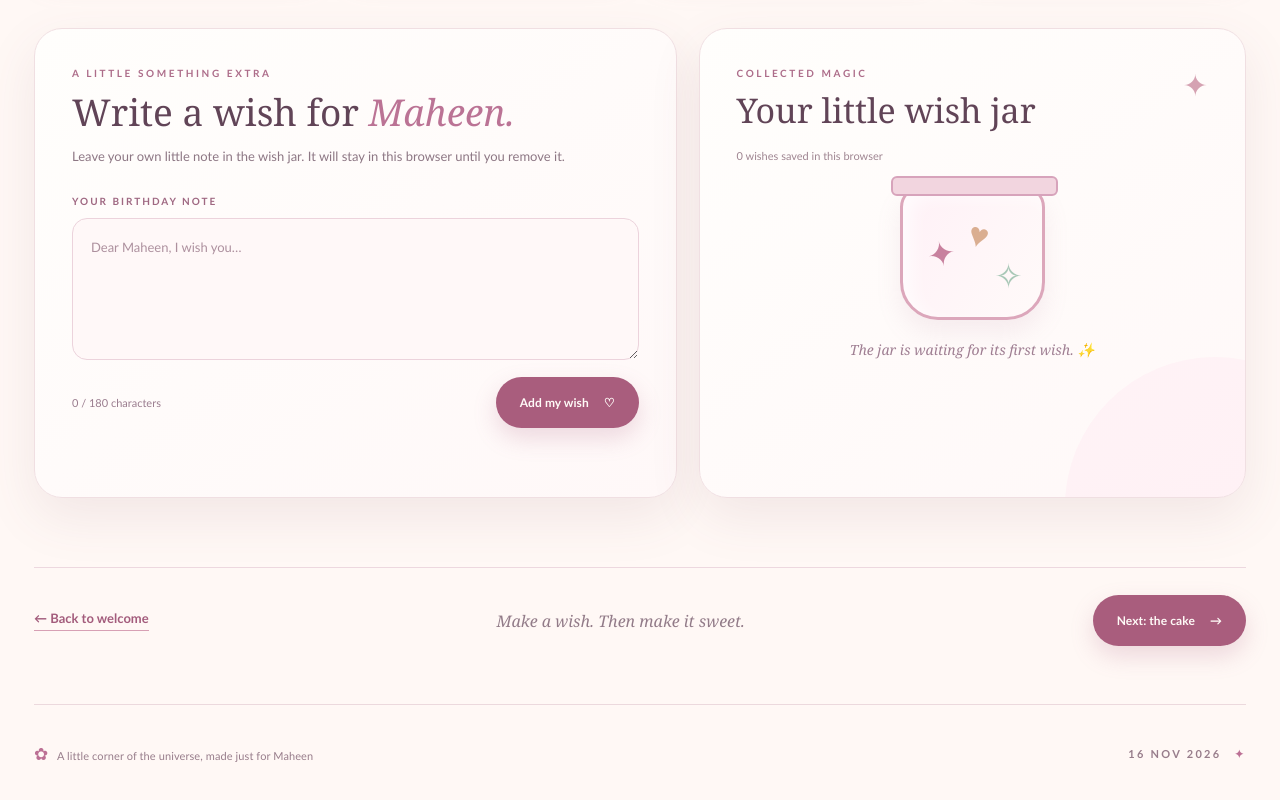
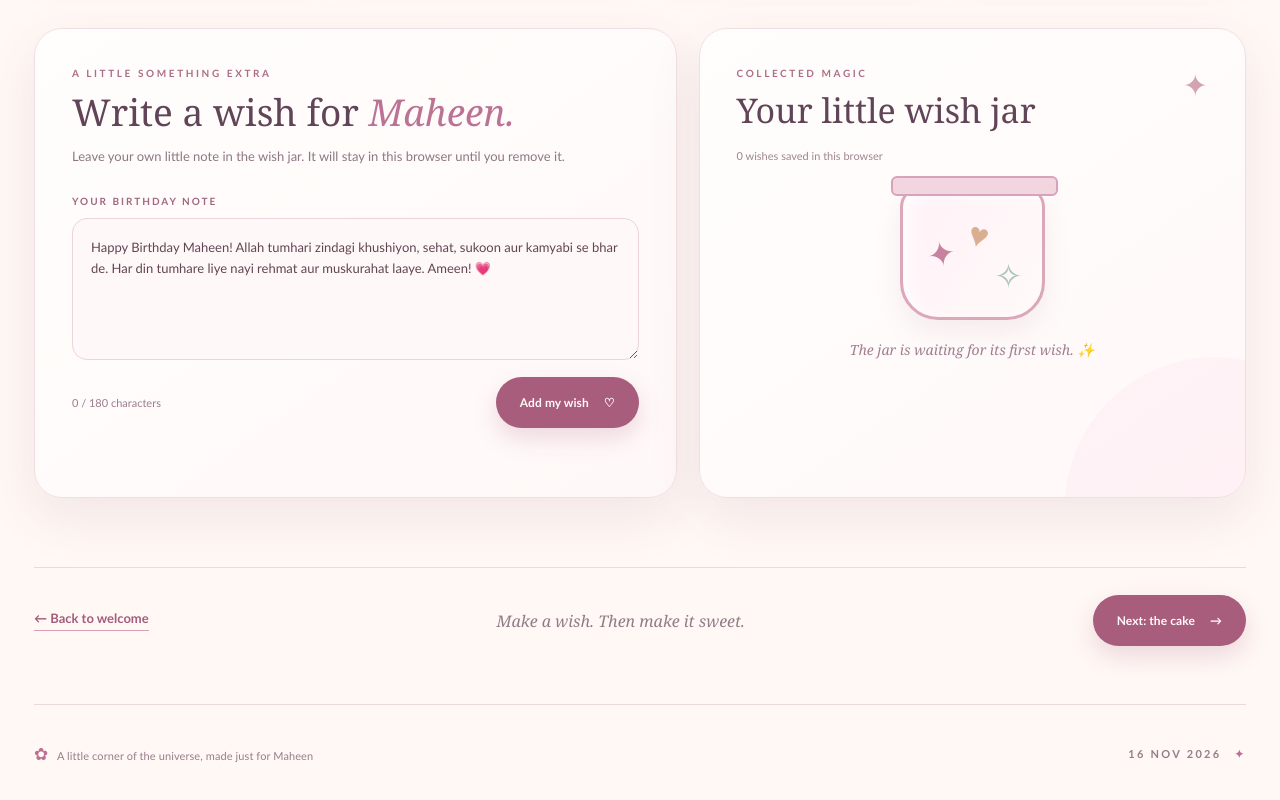
Before and after one commit to shahbazahmed18060-a11y/MaheenBD-2026, a plain HTML site: page wishes.html in a window 1280 px wide. Shown: the part 847-1647 px from the top of the page. Drawn offline with Linux system fonts and the light colour scheme.

Commit message:
Update wishes.html

```diff
--- a/wishes.html
+++ b/wishes.html
@@ -43,7 +43,7 @@
   </section>
   <section class="wish-station" aria-labelledby="wish-station-heading">
     <div class="wish-writing-panel glass-panel"><p class="eyebrow">A LITTLE SOMETHING EXTRA</p><h2 id="wish-station-heading">Write a wish for <em>Maheen.</em></h2><p>Leave your own little note in the wish jar. It will stay in this browser until you remove it.</p>
-      <form id="wish-form"><label for="wish-message">YOUR BIRTHDAY NOTE</label><textarea id="wish-message" maxlength="180" rows="5" placeholder="Dear Maheen, I wish you…" required></textarea><div class="form-under"><span><span id="wish-char-count">0</span> / 180 characters</span><button type="submit" class="btn btn-primary">Add my wish <span aria-hidden="true">♡</span></button></div></form>
+      <form id="wish-form"><label for="wish-message">YOUR BIRTHDAY NOTE</label><textarea id="wish-message" maxlength="180" rows="5" required>Happy Birthday Maheen! Allah tumhari zindagi khushiyon, sehat, sukoon aur kamyabi se bhar de. Har din tumhare liye nayi rehmat aur muskurahat laaye. Ameen! 💗</textarea><div class="form-under"><span><span id="wish-char-count">0</span> / 180 characters</span><button type="submit" class="btn btn-primary">Add my wish <span aria-hidden="true">♡</span></button></div></form>
       <p id="wish-feedback" class="form-feedback" aria-live="polite"></p>
     </div>
     <div class="wish-jar-panel glass-panel"><div class="jar-heading"><div><p class="eyebrow">COLLECTED MAGIC</p><h2>Your little wish jar</h2></div><span class="jar-top-icon" aria-hidden="true">✦</span></div><p id="wish-total" class="jar-total">0 wishes saved in this browser</p>
```
